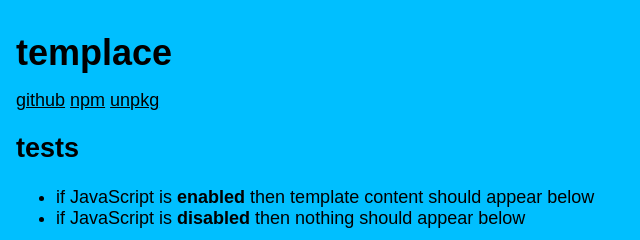
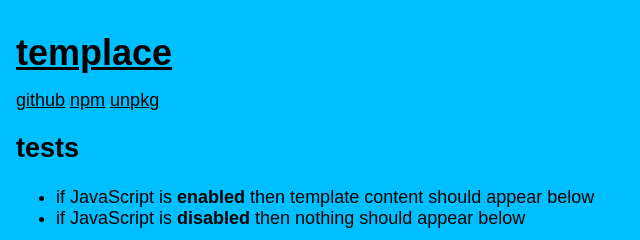
Before and after one commit to ryanve/templace, a website: page index.html in a window 1280 px wide. Shown: the top 240 px of the page, 0-640 px from the left. Drawn offline with Linux system fonts and the light colour scheme.

Commit message:
Hyperlink bookmark

```diff
--- a/index.html
+++ b/index.html
@@ -47,7 +47,7 @@
 }
 </style>
 
-<h1>templace</h1>
+<h1><a href="https://ryanve.github.io/templace/" rel="bookmark">templace</a></h1>
 
 <a href="https://github.com/ryanve/templace">github</a>
 <a href="https://www.npmjs.com/package/templace">npm</a>
```
